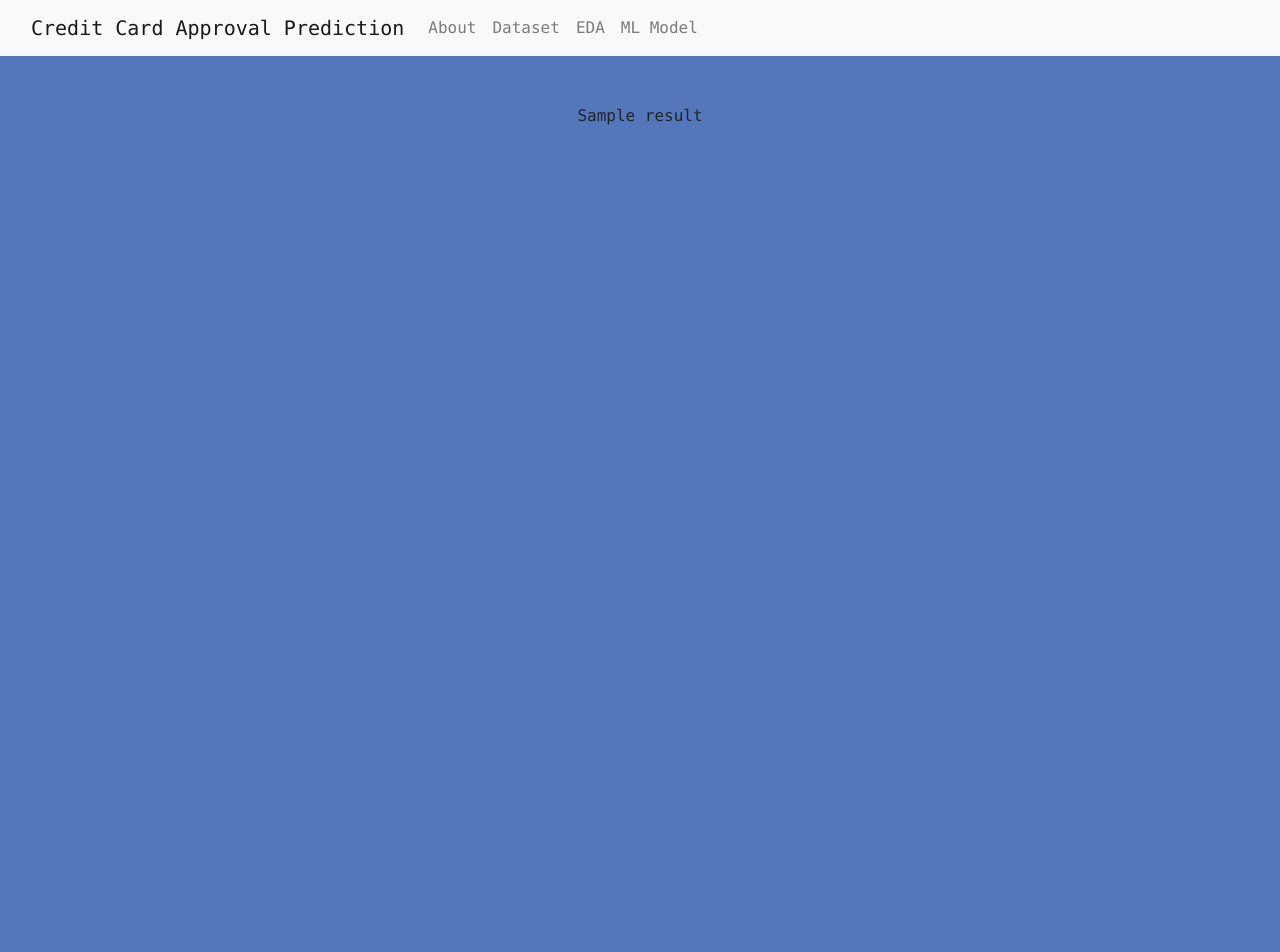
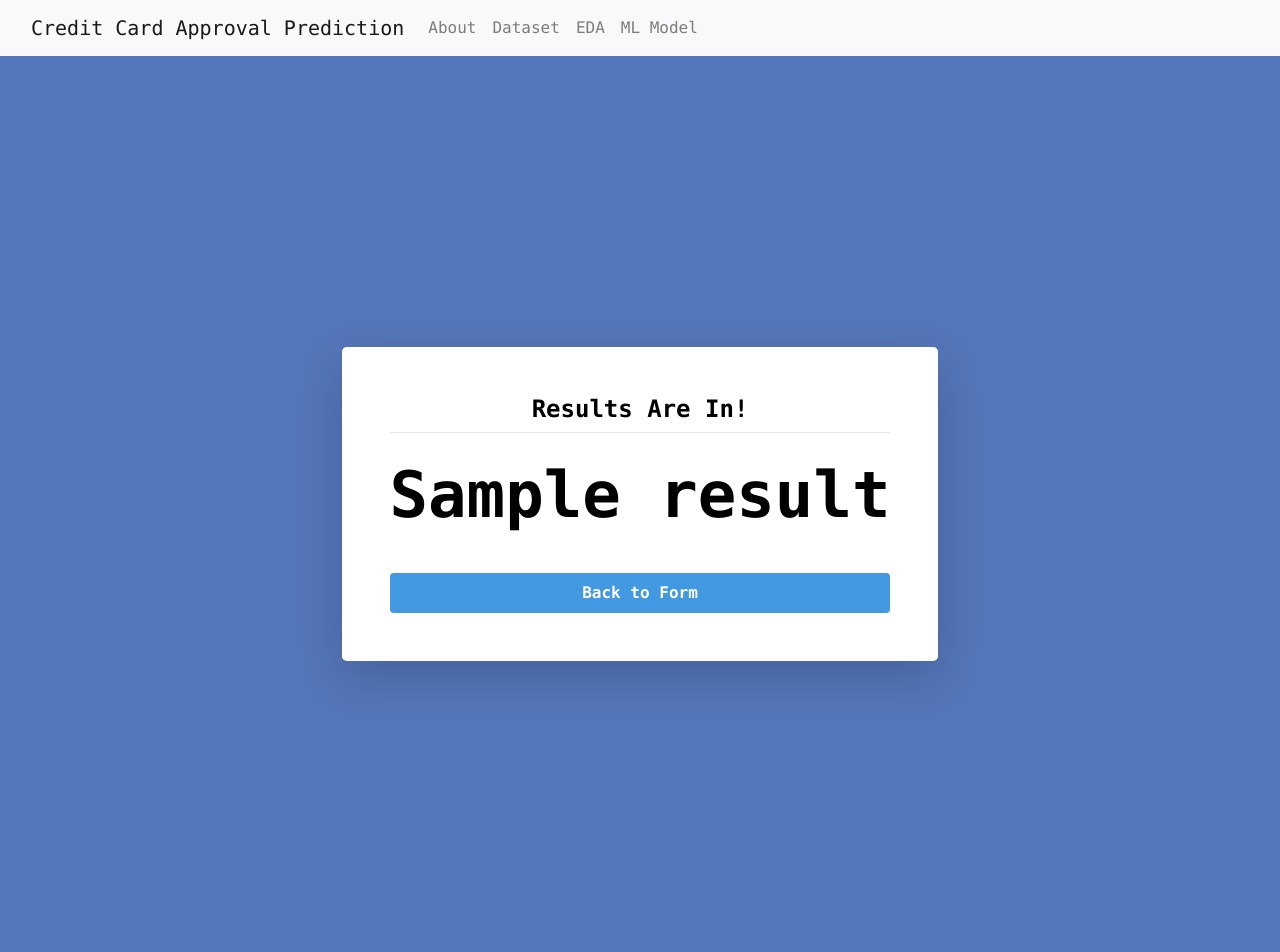
Before and after one commit to elizabethtruong/comp-7980-capstone, a Flask app: template webapp/templates/results.html in a window 1280 px wide. Before the commit the page ends 125 px from the top, so only its background shows below. Run offline with Flask 2, Linux system fonts and the light colour scheme; the template is opened without the code that fills it: most values are stand-ins (such as "Sample title", 1, 10 or a date in 2020); parts of the project's set-up code (start-up, migrations or seed data) failed here and were passed over.

Commit message:
Improve results page

```diff
--- a/webapp/templates/results.html
+++ b/webapp/templates/results.html
@@ -6,9 +6,17 @@
 </head>
 
 <body class="font-mono">
-  <div class="result mt-12" align="center">
-    <p>{{ result }}</p>
+    <div class="mt-5 mb-5 flex items-center justify-center h-screen">
+        <div class="p-12 max-w-6xl text-black bg-white rounded-lg overflow-hidden shadow-lg">
+            <div>
+            <h1 class="flex items-center justify-center font-bold text-2xl mb-2">Results Are In!</h1>
+            </div>
+            <hr />
+            <br />
+            <h2 class="flex items-center justify-center font-bold text-6xl">{{ result }}</h2>
+            <a href="/" class="flex items-center justify-center bg-blue-500 text-white font-bold mt-10 p-2 rounded focus:outline-none focus:shadow-outline">Back to Form</a>
+        </div>
+    </div>
+</body>
 
-  </div>
-</body>
 {% endblock %}
```
